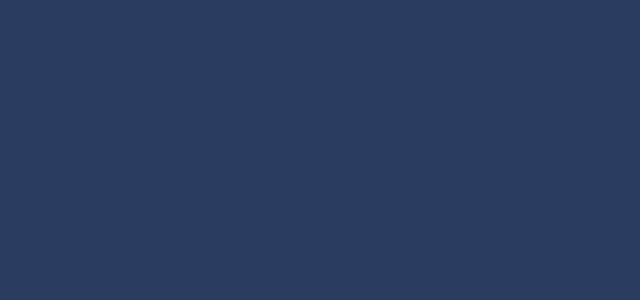
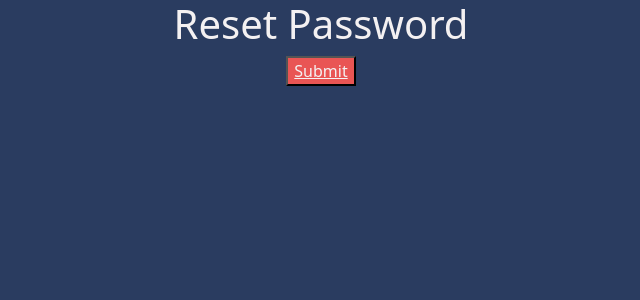
Before and after one commit to Mkamboykos/Zerbez-pwa, a React (Create React App) app: page /ResetPassword in a window 1280 px wide. Shown: the top 300 px of the page, without its empty margins (319-959 px from the left). Built offline with nearby package versions, Linux system fonts and the light colour scheme.

Commit message:
Created EnterCode and ResetPassword

```diff
--- a/src/App.js
+++ b/src/App.js
@@ -5,6 +5,9 @@ import Home from './Home'
 import SignUp from './SignUp'
 import Dashboard from './Dashboard'
 import ForgotPassword from './ForgotPassword'
+import EnterCode from './EnterCode'
+import ResetPassword from './ResetPassword'
+
 
 function App() {
   return (
@@ -15,6 +18,10 @@ function App() {
       <Route exact path="/SignUp" component={SignUp}/>
       <Route exact path="/Dashboard" component={Dashboard}/>
       <Route exact path="/ForgotPassword" component={ForgotPassword}/>
+      <Route exact path="/EnterCode" component={EnterCode}/>
+      <Route exact path="/ResetPassword" component={ResetPassword}/>
+
+
 
     </div>
   )
--- /dev/null
+++ b/src/EnterCode.js
@@ -0,0 +1,16 @@
+import React from 'react'
+import {Link} from 'react-router-dom'
+
+/*   EnterCode.js is rendered in App.js    */
+
+function EnterCode() {
+    return(
+        <div>
+            <h1>Enter Code</h1>
+            <button className="continue_button_EnterCode"><Link to="/ResetPassword" className="link">continue</Link></button>
+
+        </div>
+    )
+}
+
+export default EnterCode;
--- a/src/ForgotPassword.js
+++ b/src/ForgotPassword.js
@@ -8,6 +8,8 @@ function ForgotPassword() {
         <div>
             <h1>Forgot Password?</h1>
 
+            <button className="continue_button_forgetPassword"><Link to="/EnterCode" className="link">continue</Link></button>
+
 
         </div>
     )
--- /dev/null
+++ b/src/ResetPassword.js
@@ -0,0 +1,17 @@
+import React from 'react'
+import {Link} from 'react-router-dom'
+
+/*   ResetPassword.js is rendered in App.js    */
+
+function ResetPassword() {
+    return(
+        <div>
+            <h1>Reset Password</h1>
+
+            <button className="submit_button_ResetPassword"><Link to="/" className="link">Submit</Link></button>
+
+        </div>
+    )
+}
+
+export default ResetPassword;
--- a/src/index.css
+++ b/src/index.css
@@ -35,3 +35,7 @@ h1, p{
 .login_button {
   background-color: #DC967F;
 }
+
+.continue_button_forgetPassword, .continue_button_EnterCode, .submit_button_ResetPassword{
+  background-color: #E95554;
+}
```
